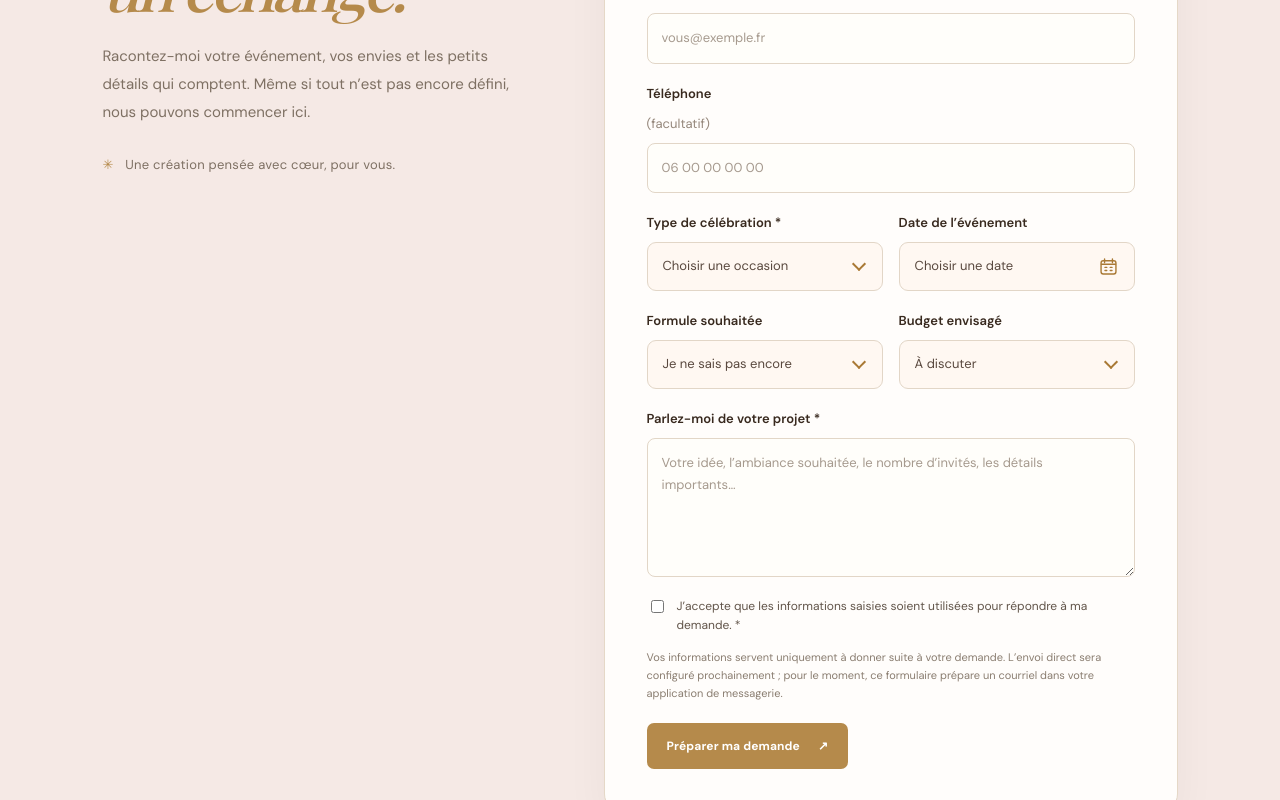
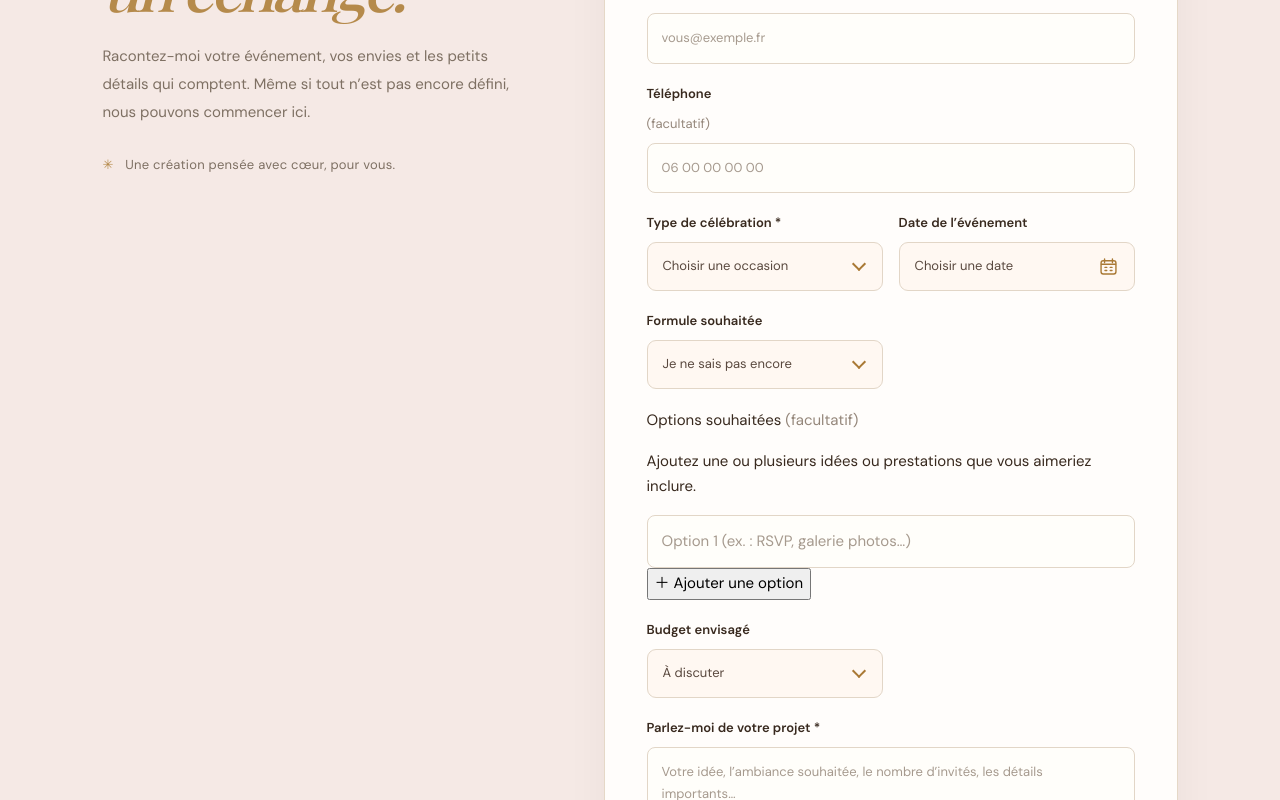
Before and after one commit to chirelhalioua/C-by-C, a Nuxt app: page /contact in a window 1280 px wide. Shown: the part 492-1292 px from the top of the page. Built offline with nearby package versions, Linux system fonts and the light colour scheme; a web font is replaced by a local one.

Commit message:
Ajouter des options facultatives multiples au formulaire contact

```diff
--- a/pages/contact.vue
+++ b/pages/contact.vue
@@ -38,10 +38,14 @@ const form = reactive({
   occasion: '',
   date: '',
   formule: '',
+  options: [''],
   budget: '',
   message: '',
   consentement: false
 })
+
+const addOption = () => { form.options.push('') }
+const removeOption = (index: number) => { form.options.splice(index, 1) }
 
 const submitForm = () => {
   const subject = encodeURIComponent(`Demande C by C — ${form.occasion || 'Nouvelle demande'}`)
@@ -57,6 +61,7 @@ Téléphone : ${form.telephone || 'Non renseigné'}
 Type de célébration : ${form.occasion}
 Date de l'événement : ${form.date || 'À définir'}
 Formule souhaitée : ${form.formule || 'À définir'}
+Options souhaitées : ${form.options.map(option => option.trim()).filter(Boolean).join(', ') || 'Aucune précision'}
 Budget envisagé : ${form.budget || 'À discuter'}
 
 Mon projet :
@@ -125,6 +130,17 @@ ${form.prenom} ${form.nom}`)
               <button class="custom-select-trigger" type="button" :aria-expanded="openDropdown === 'formule'" @click="openDropdown = openDropdown === 'formule' ? '' : 'formule'; calendarOpen = false"><span>{{ form.formule || 'Je ne sais pas encore' }}</span><span class="custom-chevron">⌄</span></button>
               <div v-if="openDropdown === 'formule'" class="custom-select-menu"><button v-for="item in formulas" :key="item" type="button" class="custom-select-option" :class="{ 'is-selected': form.formule === item }" @click="form.formule = item; openDropdown = ''">{{ item }}<span v-if="form.formule === item">✓</span></button><button type="button" class="custom-select-option" :class="{ 'is-selected': !form.formule }" @click="form.formule = ''; openDropdown = ''">Je ne sais pas encore<span v-if="!form.formule">✓</span></button></div>
             </div></label>
+            <div class="project-form-full project-options-field">
+              <div class="project-options-heading">
+                <span class="project-field-label">Options souhaitées <span class="field-optional">(facultatif)</span></span>
+                <p>Ajoutez une ou plusieurs idées ou prestations que vous aimeriez inclure.</p>
+              </div>
+              <div v-for="(option, index) in form.options" :key="index" class="project-option-row">
+                <input v-model.trim="form.options[index]" type="text" :aria-label="`Option souhaitée ${index + 1}`" :placeholder="`Option ${index + 1} (ex. : RSVP, galerie photos…)`">
+                <button v-if="form.options.length > 1" class="project-option-remove" type="button" :aria-label="`Supprimer l’option ${index + 1}`" @click="removeOption(index)">−</button>
+              </div>
+              <button class="project-option-add" type="button" @click="addOption">＋ Ajouter une option</button>
+            </div>
             <label class="custom-field">Budget envisagé<div class="custom-select-wrap">
               <button class="custom-select-trigger" type="button" :aria-expanded="openDropdown === 'budget'" @click="openDropdown = openDropdown === 'budget' ? '' : 'budget'; calendarOpen = false"><span>{{ form.budget || 'À discuter' }}</span><span class="custom-chevron">⌄</span></button>
               <div v-if="openDropdown === 'budget'" class="custom-select-menu"><button v-for="item in budgets" :key="item" type="button" class="custom-select-option" :class="{ 'is-selected': form.budget === item }" @click="form.budget = item; openDropdown = ''">{{ item }}<span v-if="form.budget === item">✓</span></button><button type="button" class="custom-select-option" :class="{ 'is-selected': !form.budget }" @click="form.budget = ''; openDropdown = ''">À discuter<span v-if="!form.budget">✓</span></button></div>
```
